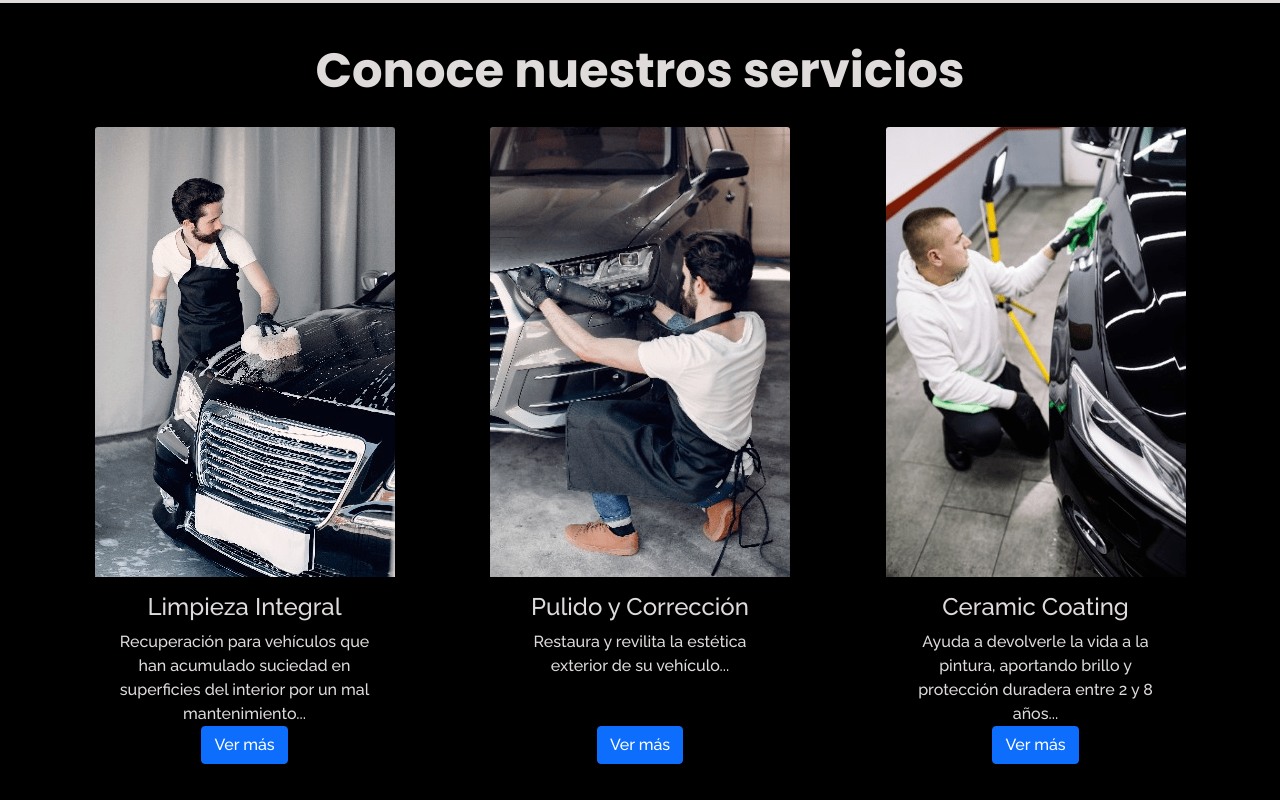
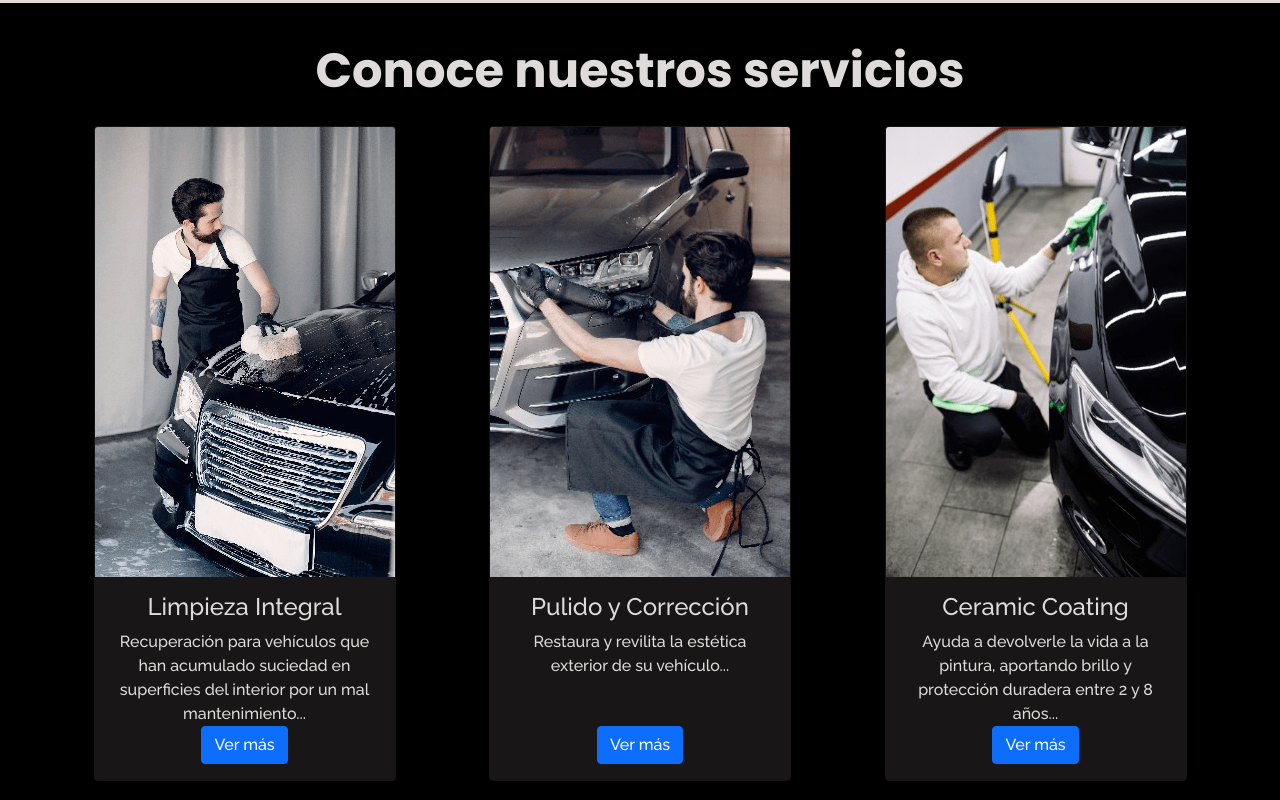
Before and after one commit to michellenavarretej/mata-automotriz, a website: page index.html in a window 1280 px wide. Shown: the part 1440-2240 px from the top of the page. Drawn offline with nearby package versions, Linux system fonts and the light colour scheme; a web font is replaced by a local one.

Commit message:
cambio de bg en cards negro

```diff
--- a/index.html
+++ b/index.html
@@ -127,7 +127,7 @@
         <div class="servicios-content">
 
             <!-- Limpieza Integral -->
-            <div class="card-servicios card text-center" style="width: 18.875rem; background-color: #000;">
+            <div class="card-servicios card text-center" style="width: 18.875rem; background-color: rgb(24, 22, 22);">
                 <img src="images/1-servicios-limpieza-integral.png" class="card-img-top" alt="Hombre limpiando con esponja un auto">
                 <div class="card-body">
                     <h4 class="card-title">Limpieza Integral</h4>
@@ -139,7 +139,7 @@
             </div>
 
             <!-- Pulido y Corrección -->
-            <div class="card-servicios card text-center" style="width: 18.875rem; background-color: #000;">
+            <div class="card-servicios card text-center" style="width: 18.875rem; background-color: rgb(24, 22, 22);">
                 <img src="images/2-servicios-pulido-y-correccion.png" class="card-img-top" alt="Hombre encerando focos de un auto">
                 <div class="card-body">
                     <h4 class="card-title">Pulido y Corrección</h4>
@@ -151,7 +151,7 @@
             </div>
 
             <!-- Ceramic Coating -->
-            <div class="card-servicios card text-center" style="width: 18.875rem; background-color: #000;">
+            <div class="card-servicios card text-center" style="width: 18.875rem; background-color: rgb(24, 22, 22);">
                 <img src="images/3-servicios-ceramic-coating.png" class="card-img-top" alt="Hombre pasando paño sobre un auto para finalizar trabajo de sellado">
                 <div class="card-body">
                     <h4 class="card-title">Ceramic Coating</h4>
```
